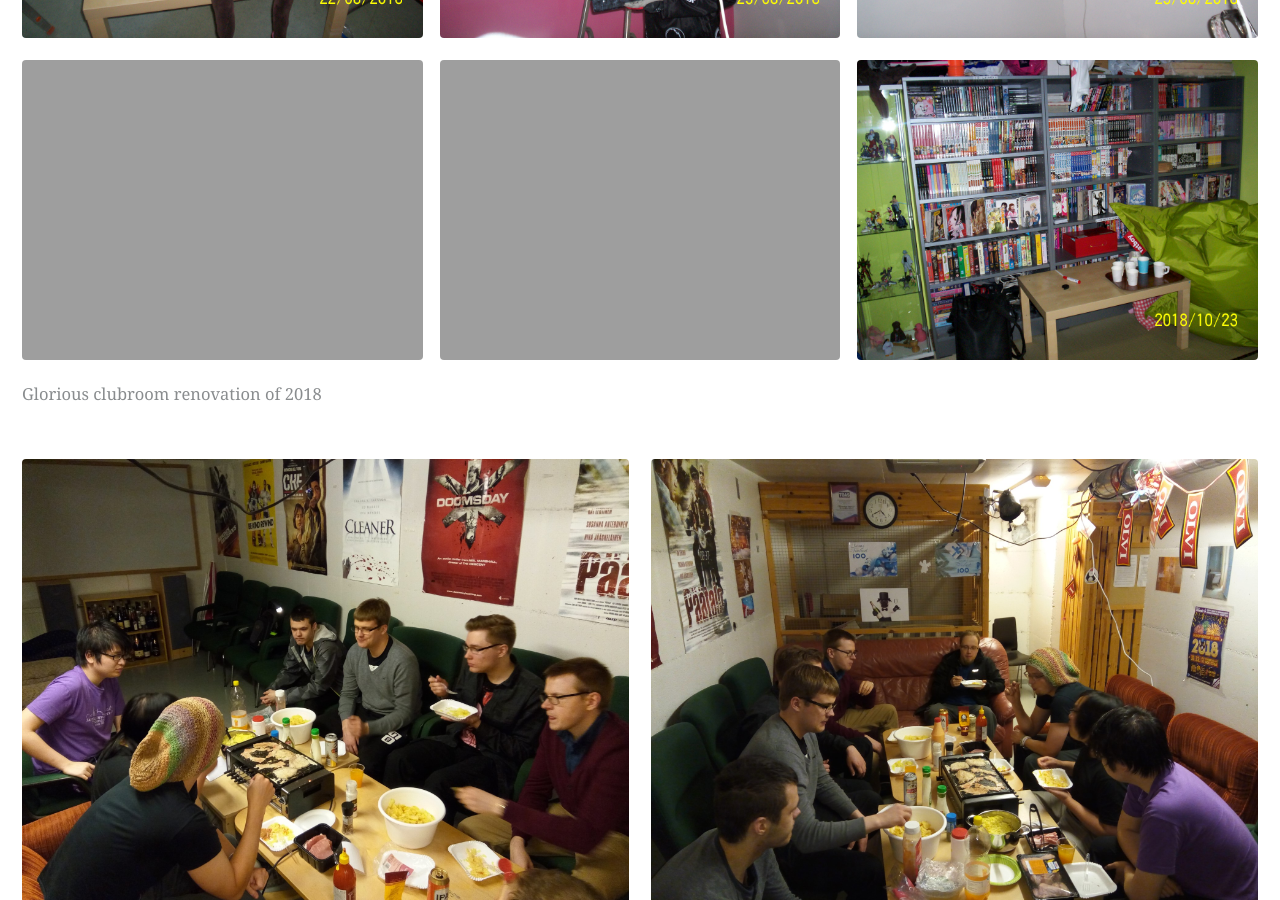
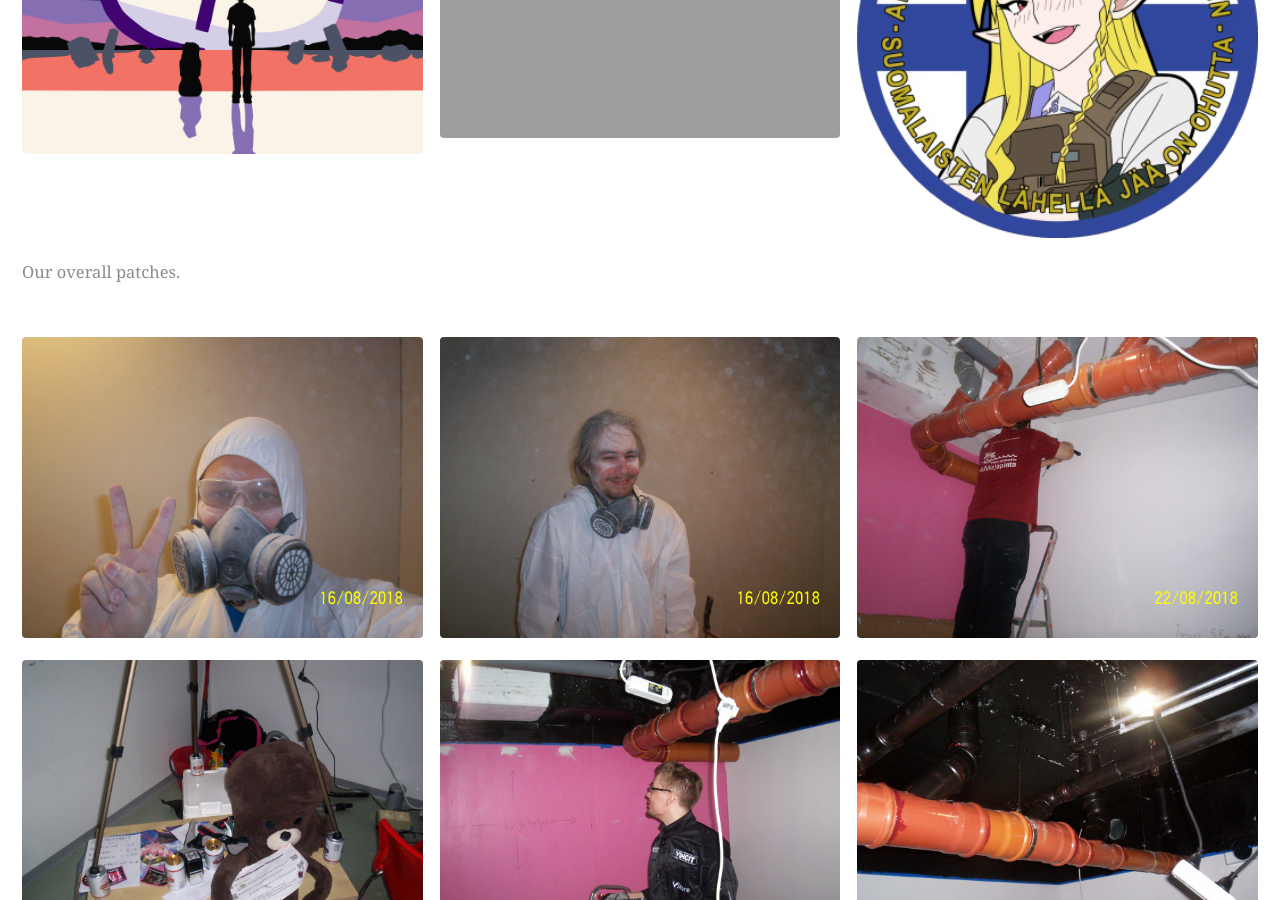
Before and after one commit to HNTA-Club/website, a Jekyll site: the page built from _pages/gallery.md, in a window 1280 px wide and 900 px high, scrolled down 1173 px. Built offline with Jekyll 4.4.1, drawn with Linux system fonts in a browser that asks for light colours; cached includes are drawn as plain includes; nearby versions of some CDN libraries; our own code applies the rules of GitHub Pages for plain Markdown files.

Commit message:
Added overall patches to gallery.

```diff
--- a/_pages/gallery.md
+++ b/_pages/gallery.md
@@ -5,7 +5,24 @@ header:
   image: /assets/images/gallery/hnta.jpg
 
 overall_patches:
-   - url: hnta-club/hnta-website/downloads/tunited_away.png
+   - url: /assets/images/yaratuni.png
+     image_path: /assets/images/yaratuni.png
+     title: "Our overall patches."
+   - url: /assets/images/tunited_away.png
+     image_path: /assets/images/tunited_away.png
+     title: "Our overall patches."
+   - url: /assets/images/hentai.png
+     image_path: /assets/images/hentai.png
+     title: "Our overall patches."
+   - url: /assets/images/evantuni.png
+     image_path: /assets/images/evantuni.png
+     title: "Our overall patches."
+   - url: /assets/images/vanha_pyorea.png
+     image_path: /assets/images/vanha_pyorea.png
+     title: "Our overall patches."
+   - url: /assets/images/finnthin.png
+     image_path: /assets/images/finnthin.png
+     title: "Our overall patches."
 
 2018_renovation:
    - url: /assets/images/gallery/2018_renovation/1.jpg
@@ -66,6 +83,7 @@ overall_patches:
 
 ---
 # HeNTAi Gallery
+{% include gallery id="overall_patches" caption="Our overall patches." %}
 {% include gallery id="2018_renovation" caption="Glorious clubroom renovation of 2018" %}
 {% include gallery id="2018_spring_meeting" caption="Spring meeting 2018" %}
 {% include gallery id="2012_happitakkiprojekti" caption="Project happicoat 2012" %}
```
